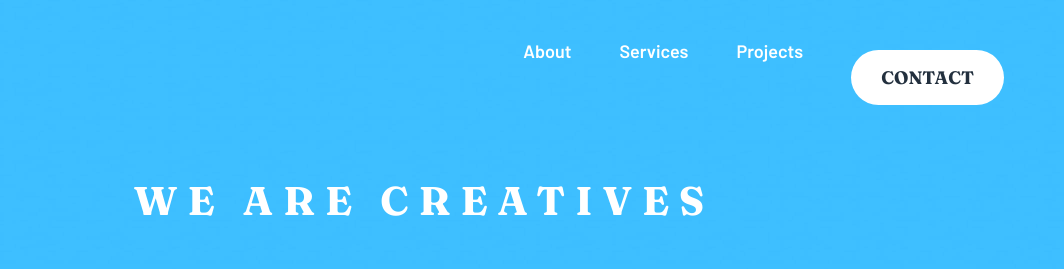
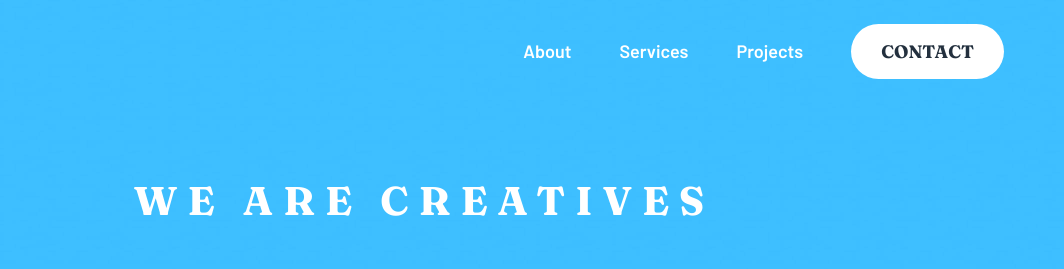
Before and after one commit to ivanarajic/sunny-landing-page, a website built with Parcel: page index.html in a window 1280 px wide. Shown: the top 269 px of the page, 216-1280 px from the left. Built offline with nearby package versions, Linux system fonts and the light colour scheme.

Commit message:
second commit

```diff
--- a/sass/_header.scss
+++ b/sass/_header.scss
@@ -91,8 +91,10 @@
     }
   }
 
-  &__item:last-child {
-    padding-top: 2.6rem;
+  @media only screen and (max-width: $breakpoint-tab) {
+    &__item:last-child {
+      padding-top: 2.6rem;
+    }
   }
 
   &__link {
```
